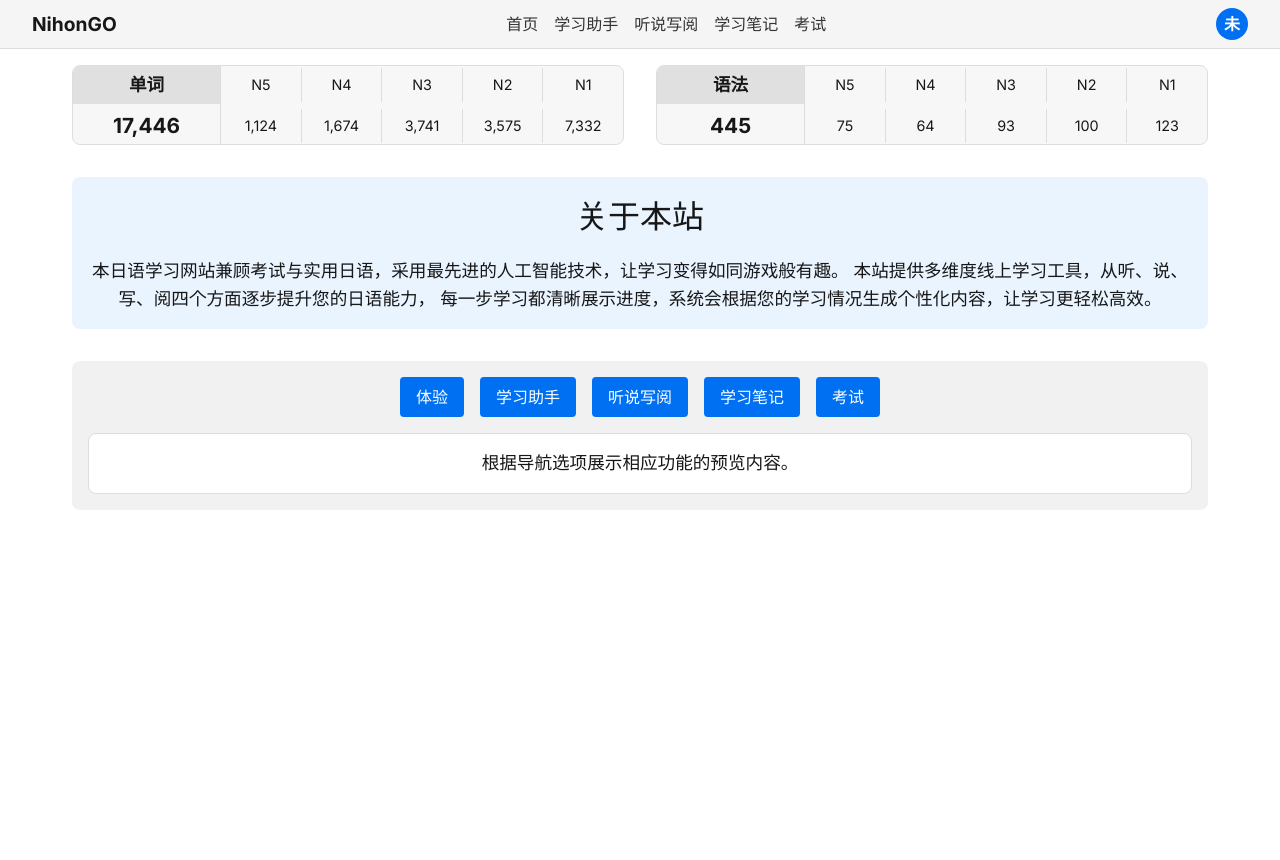
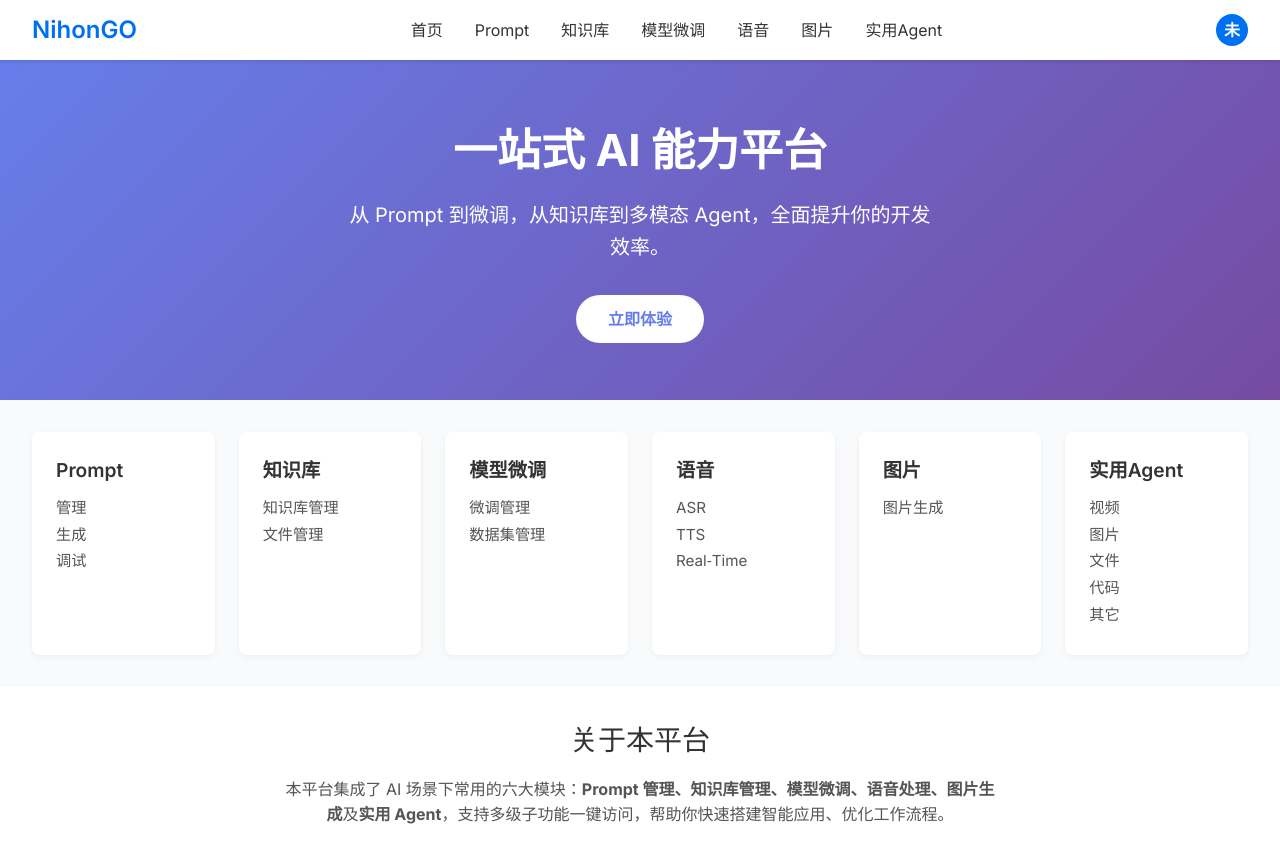
Before and after one commit to owenshen0907/AiTool, a Next.js app: page / in a window 1280 px wide. Before the commit the page ends 800 px from the top, so only its background shows below. Built offline with nearby package versions, Linux system fonts and the light colour scheme; no server answers.

Commit message:
AiTool提交

```diff
--- a/src/app/components/NavBar.module.css
+++ b/src/app/components/NavBar.module.css
@@ -1,38 +1,96 @@
+/* components/NavBar.module.css */
 .navContainer {
     display: flex;
     align-items: center;
     justify-content: space-between;
-    padding: 0.5rem 2rem;
-    background-color: #f5f5f5;
-    border-bottom: 1px solid #ddd;
+    padding: 0 2rem;
+    height: 60px;
+    background-color: #ffffff;
+    box-shadow: 0 2px 4px rgba(0,0,0,0.1);
     position: relative;
+    z-index: 100;
 }
 
 .logo {
-    font-size: 1.2rem;
-    font-weight: bold;
-    text-align: center;
+    font-size: 1.5rem;
+    font-weight: 600;
+    color: #0070f3;
 }
 
 .navMenu {
     list-style: none;
     display: flex;
-    gap: 1rem;
     margin: 0;
     padding: 0;
 }
 
 .navMenu li {
+    position: relative;
+    margin: 0 1rem;
+}
+
+.navMenu a,
+.navMenu span {
+    font-size: 1rem;
+    color: #333;
+    text-decoration: none;
+    padding: 0.5rem 0;
+    display: inline-block;
+}
+
+.navMenu a:hover,
+.navMenu span:hover {
+    color: #0070f3;
+}
+
+.navItem:hover > .dropdownMenu {
+    display: block;
+}
+
+.dropdownMenu {
+    display: none;
+    position: absolute;
+    top: 100%;
+    left: 0;
+    min-width: 160px;
+    background-color: #fff;
+    border: 1px solid #eaeaea;
+    box-shadow: 0 4px 8px rgba(0,0,0,0.1);
+    border-radius: 4px;
+    padding: 0.5rem 0;
+}
+
+.dropdownMenu li {
     margin: 0;
 }
 
-.navMenu a {
-    text-decoration: none;
-    color: #333;
+.dropdownMenu a,
+.dropdownMenu span {
+    padding: 0.5rem 1rem;
+    width: 100%;
+    display: block;
 }
 
-.navMenu a:hover {
-    color: #0070f3;
+.dropdownMenu a:hover,
+.dropdownMenu span:hover {
+    background-color: #f5f5f5;
+}
+
+.navItem:hover > .dropdownMenu .navItem:hover > .subDropdownMenu {
+    display: block;
+}
+
+.subDropdownMenu {
+    display: none;
+    position: absolute;
+    top: 0;
+    left: 100%;
+    min-width: 160px;
+    background-color: #fff;
+    border: 1px solid #eaeaea;
+    box-shadow: 0 4px 8px rgba(0,0,0,0.1);
+    border-radius: 4px;
+    padding: 0.5rem 0;
 }
 
 .userInfo {
--- a/src/app/components/NavBar.tsx
+++ b/src/app/components/NavBar.tsx
@@ -1,10 +1,10 @@
+// components/NavBar.tsx
 'use client';
 import Link from 'next/link';
 import React, { useState, useEffect } from 'react';
 import styles from './NavBar.module.css';
 
 export default function NavBar() {
-    // 存储从 /api/user/get 获取到的用户信息
     const [userData, setUserData] = useState<any>(null);
     const [dropdownOpen, setDropdownOpen] = useState(false);
     const [showModal, setShowModal] = useState(false);
@@ -15,117 +15,144 @@ export default function NavBar() {
                 const res = await fetch('/api/user/get', {
                     headers: { 'Content-Type': 'application/json' },
                 });
-                if (!res.ok) {
-                    throw new Error(`请求失败：${res.status}`);
-                }
+                if (!res.ok) throw new Error(`请求失败：${res.status}`);
                 const data = await res.json();
-                console.log('获取到的用户数据：', data);
                 setUserData(data.user);
-                // 同时将数据存入 sessionStorage
                 sessionStorage.setItem('userData', JSON.stringify(data.user));
             } catch (err) {
                 console.error('获取用户信息出错：', err);
             }
         };
-
-        // 尝试从 sessionStorage 获取数据，如果没有，再调用接口
-        const cachedUser = sessionStorage.getItem('userData');
-        if (cachedUser) {
-            setUserData(JSON.parse(cachedUser));
-        } else {
-            fetchUserData();
-        }
+        const cached = sessionStorage.getItem('userData');
+        if (cached) setUserData(JSON.parse(cached));
+        else fetchUserData();
     }, []);
 
     const handleLogout = () => {
-        document.cookie =
-            "sessionToken=; expires=Thu, 01 Jan 1970 00:00:00 UTC; path=/;";
-        document.cookie =
-            "userId=; expires=Thu, 01 Jan 1970 00:00:00 UTC; path=/;";
+        document.cookie = "sessionToken=;expires=Thu, 01 Jan 1970 00:00:00 UTC;path=/;";
+        document.cookie = "userId=;expires=Thu, 01 Jan 1970 00:00:00 UTC;path=/;";
         sessionStorage.removeItem('userData');
         window.location.reload();
     };
 
-    const nickname = userData?.data.displayName || userData?.data.name || "未登录";
+    const nickname = userData?.data.displayName || userData?.data.name || '未登录';
 
     return (
         <nav className={styles.navContainer}>
             <div className={styles.logo}>NihonGO</div>
+
             <ul className={styles.navMenu}>
-                <li>
-                    <Link href="/">首页</Link>
+                <li><Link href="/">首页</Link></li>
+
+                <li className={styles.navItem}>
+                    <span>Prompt</span>
+                    <ul className={styles.dropdownMenu}>
+                        <li><Link href="/prompt/manage">Prompt管理</Link></li>
+                        <li><Link href="/prompt/create">Prompt生成</Link></li>
+                        <li><Link href="/prompt/debug">Prompt调试</Link></li>
+                    </ul>
                 </li>
-                <li>
-                    <Link href="/study-assistant">学习助手</Link>
+
+                <li className={styles.navItem}>
+                    <span>知识库</span>
+                    <ul className={styles.dropdownMenu}>
+                        <li><Link href="/kb/manage">知识库管理</Link></li>
+                        <li><Link href="/kb/files">文件管理</Link></li>
+                    </ul>
                 </li>
-                <li>
-                    <Link href="/listen-speak-read-write">听说写阅</Link>
+
+                <li className={styles.navItem}>
+                    <span>模型微调</span>
+                    <ul className={styles.dropdownMenu}>
+                        <li><Link href="/fine-tune/manage">微调管理</Link></li>
+                        <li><Link href="/fine-tune/datasets">数据集管理</Link></li>
+                    </ul>
                 </li>
-                <li>
-                    <Link href="/study-notes">学习笔记</Link>
+
+                <li className={styles.navItem}>
+                    <span>语音</span>
+                    <ul className={styles.dropdownMenu}>
+                        <li><Link href="/speech/asr">ASR</Link></li>
+                        <li><Link href="/speech/tts">TTS</Link></li>
+                        <li><Link href="/speech/real-time">Real‑Time</Link></li>
+                    </ul>
                 </li>
-                <li>
-                    <Link href="/exam">考试</Link>
+
+                <li className={styles.navItem}>
+                    <span>图片</span>
+                    <ul className={styles.dropdownMenu}>
+                        <li><Link href="/image/generate">图片生成</Link></li>
+                    </ul>
+                </li>
+
+                <li className={styles.navItem}>
+                    <span>实用Agent</span>
+                    <ul className={styles.dropdownMenu}>
+                        <li className={styles.navItem}>
+                            <span>视频</span>
+                            <ul className={styles.subDropdownMenu}>
+                                <li><Link href="/agent/video/summary">视频总结</Link></li>
+                                <li><Link href="/agent/video/script">生成剪辑脚本</Link></li>
+                                <li><Link href="/agent/video/copy">生成文案</Link></li>
+                            </ul>
+                        </li>
+                        <li className={styles.navItem}>
+                            <span>图片</span>
+                            <ul className={styles.subDropdownMenu}>
+                                <li><Link href="/agent/image/batch-analysis">图片批量分析</Link></li>
+                                <li><Link href="/agent/image/batch-annotate">图片批量标注</Link></li>
+                            </ul>
+                        </li>
+                        <li className={styles.navItem}>
+                            <span>文件</span>
+                            <ul className={styles.subDropdownMenu}>
+                                <li><Link href="/agent/file/text-summary">一键总结（文本）</Link></li>
+                                <li><Link href="/agent/file/image-summary">一键总结（图片）</Link></li>
+                            </ul>
+                        </li>
+                        <li className={styles.navItem}>
+                            <span>代码</span>
+                            <ul className={styles.subDropdownMenu}>
+                                <li><Link href="/agent/code/readme">一键生成README</Link></li>
+                                <li><Link href="/agent/code/docs">一键生成接口文档</Link></li>
+                            </ul>
+                        </li>
+                        <li className={styles.navItem}>
+                            <span>其它</span>
+                            <ul className={styles.subDropdownMenu}>
+                                <li><Link href="/agent/other/custom-test">自定义接口测试</Link></li>
+                            </ul>
+                        </li>
+                    </ul>
                 </li>
             </ul>
+
             <div
                 className={styles.userInfo}
                 onMouseEnter={() => setDropdownOpen(true)}
                 onMouseLeave={() => setDropdownOpen(false)}
             >
-                <div className={styles.userAvatar}>
-                    {nickname.charAt(0)}
-                </div>
+                <div className={styles.userAvatar}>{nickname.charAt(0)}</div>
                 {dropdownOpen && (
                     <div className={styles.dropdown}>
-                        <div
-                            className={styles.dropdownItem}
-                            onClick={() => setShowModal(true)}
-                        >
-                            个人信息
-                        </div>
-                        <div
-                            className={styles.dropdownItem}
-                            onClick={handleLogout}
-                        >
-                            注销登录
-                        </div>
+                        <div className={styles.dropdownItem} onClick={() => setShowModal(true)}>个人信息</div>
+                        <div className={styles.dropdownItem} onClick={handleLogout}>注销登录</div>
                     </div>
                 )}
             </div>
+
             {showModal && (
-                <div
-                    className={styles.modalOverlay}
-                    onClick={() => setShowModal(false)}
-                >
-                    <div
-                        className={styles.modalContent}
-                        onClick={(e) => e.stopPropagation()}
-                    >
+                <div className={styles.modalOverlay} onClick={() => setShowModal(false)}>
+                    <div className={styles.modalContent} onClick={e => e.stopPropagation()}>
                         <h2>个人信息</h2>
                         {userData ? (
-                            <div>
-                                <p>
-                                    <strong>用户ID：</strong>
-                                    {userData.data.name || "未知"}
-                                </p>
-                                <p>
-                                    <strong>昵称：</strong>
-                                    {userData.data.displayName || "未知"}
-                                </p>
-                                <p>
-                                    <strong>邮箱：</strong>
-                                    {userData.data.email || "未提供"}
-                                </p>
-                                <p>
-                                    <strong>电话：</strong>
-                                    {userData.data.phone || "未提供"}
-                                </p>
-                                <p>
-                                    <strong>微信：</strong>
-                                    {userData.data.wechat || "未提供"}
-                                </p>
-                            </div>
+                            <>
+                                <p><strong>用户ID：</strong>{userData.data.name || '未知'}</p>
+                                <p><strong>昵称：</strong>{userData.data.displayName || '未知'}</p>
+                                <p><strong>邮箱：</strong>{userData.data.email || '未提供'}</p>
+                                <p><strong>电话：</strong>{userData.data.phone || '未提供'}</p>
+                                <p><strong>微信：</strong>{userData.data.wechat || '未提供'}</p>
+                            </>
                         ) : (
                             <p>未获取到用户信息</p>
                         )}
--- a/src/app/page.module.css
+++ b/src/app/page.module.css
@@ -1,119 +1,108 @@
+/* app/page.module.css */
 .main {
-    max-width: 1200px;
-    margin: 0 auto;
-    padding: 1rem 2rem;
+    width: 100%;
+    min-height: 100vh;
+    display: flex;
+    flex-direction: column;
+    background-color: #f9fafb;
     font-family: 'Inter', sans-serif;
 }
 
-/* 统计区域 */
-.statistics {
+/* 英雄区 */
+.hero {
+    flex: 1;
+    background: linear-gradient(135deg, #667eea 0%, #764ba2 100%);
+    color: #fff;
     display: flex;
-    gap: 2rem;
+    flex-direction: column;
+    align-items: center;
+    justify-content: center;
+    text-align: center;
+    padding: 3rem 1rem;
+}
+.title {
+    font-size: 2.75rem;
+    font-weight: 700;
+    margin-bottom: 1rem;
+}
+.subtitle {
+    font-size: 1.25rem;
     margin-bottom: 2rem;
-    justify-content: center;
+    max-width: 600px;
+    line-height: 1.6;
+}
+.cta {
+    background-color: #fff;
+    color: #667eea;
+    padding: 0.75rem 2rem;
+    border-radius: 9999px;
+    font-weight: 600;
+    text-decoration: none;
+    transition: background-color 0.2s;
+}
+.cta:hover {
+    background-color: #f0f0f0;
 }
 
-.statsBlock {
-    width: 650px;
-    height: 80px;
-    background-color: #f7f7f7;
-    border: 1px solid #ddd;
+/* 功能区 */
+.features {
+    display: grid;
+    grid-template-columns: repeat(auto-fit, minmax(180px, 1fr));
+    gap: 1.5rem;
+    padding: 2rem;
+}
+.card {
+    background-color: #fff;
     border-radius: 8px;
-    overflow: hidden;
-    display: flex;
-    flex-direction: column;
-    justify-content: space-around;
+    box-shadow: 0 2px 6px rgba(0,0,0,0.05);
+    padding: 1.5rem;
+    text-decoration: none;
+    color: #333;
+    transition: transform 0.2s, box-shadow 0.2s;
+}
+.card:hover {
+    transform: translateY(-4px);
+    box-shadow: 0 4px 12px rgba(0,0,0,0.1);
+}
+.cardTitle {
+    font-size: 1.2rem;
+    font-weight: 600;
+    margin-bottom: 0.75rem;
+}
+.cardDesc {
+    list-style: none;
+    padding: 0;
+    margin: 0;
+}
+.cardDesc li {
+    font-size: 0.95rem;
+    color: #555;
+    margin: 0.25rem 0;
 }
 
-.statsRow {
-    display: flex;
-    flex-wrap: nowrap;
-    align-items: center;
-    justify-content: space-evenly;
-    flex: 1;
+/* 平台介绍 */
+.intro {
+    background-color: #fff;
+    padding: 2rem;
+    text-align: center;
+}
+.intro h2 {
+    font-size: 1.75rem;
+    color: #333;
+    margin-bottom: 1rem;
+}
+.intro p {
+    font-size: 1rem;
+    color: #555;
+    line-height: 1.6;
+    max-width: 720px;
+    margin: 0 auto;
 }
 
-.statsCell {
-    flex: 1;
-    text-align: center;
-    padding: 6px;
-    border-right: 1px solid #ddd;
-    font-size: 0.9rem;
+/* 响应式 */
+@media (max-width: 640px) {
+    .title { font-size: 2rem; }
+    .subtitle { font-size: 1rem; }
+    .features { padding: 1rem; }
+    .intro { padding: 1rem; }
 }
-
-.statsCell:last-child {
-    border-right: none;
-}
-
-/* 第一列：单词/语法标题，较宽且有区分背景色 */
-.cellWide {
-    flex: 2;
-    font-size: 1.1rem;
-    font-weight: bold;
-    background-color: #e0e0e0;
-    padding: 6px;
-    border-right: 1px solid #ddd;
-}
-
-/* 第一列数据：数字略大 */
-.cellWideLarge {
-    flex: 2;
-    font-size: 1.3rem;
-    font-weight: bold;
-    padding: 6px;
-    border-right: 1px solid #ddd;
-}
-
-/* 介绍区域 */
-.introduction {
-    margin-bottom: 2rem;
-    padding: 1rem;
-    background-color: #eaf4ff;
-    border-radius: 8px;
-    text-align: center;
-}
-
-.introduction h2 {
-    font-size: 2rem;
-    margin-bottom: 1rem;
-}
-
-.introduction p {
-    font-size: 1.1rem;
-    line-height: 1.6;
-}
-
-/* 轮播导航区域 */
-.carousel {
-    background-color: #f1f1f1;
-    padding: 1rem;
-    border-radius: 8px;
-    text-align: center;
-}
-
-.carouselNav {
-    margin-bottom: 1rem;
-}
-
-.navButton {
-    background-color: #0070f3;
-    color: #fff;
-    border: none;
-    padding: 0.5rem 1rem;
-    margin: 0 0.5rem;
-    border-radius: 4px;
-    cursor: pointer;
-    font-size: 1rem;
-}
-
-.navButton:hover {
-    background-color: #005bb5;
-}
-
-.carouselContent {
-    padding: 1rem;
-    background-color: #fff;
-    border: 1px solid #ddd;
-    border-radius: 8px;
-    font-size: 1.1rem;
-}
--- a/src/app/page.tsx
+++ b/src/app/page.tsx
@@ -1,73 +1,73 @@
+// app/page.tsx
 import React from 'react';
+import Link from 'next/link';
 import styles from './page.module.css';
 
 export default function HomePage() {
+    const features = [
+        {
+            title: 'Prompt',
+            desc: ['管理', '生成', '调试'],
+            href: '/prompt/manage'
+        },
+        {
+            title: '知识库',
+            desc: ['知识库管理', '文件管理'],
+            href: '/kb/manage'
+        },
+        {
+            title: '模型微调',
+            desc: ['微调管理', '数据集管理'],
+            href: '/fine-tune/manage'
+        },
+        {
+            title: '语音',
+            desc: ['ASR', 'TTS', 'Real‑Time'],
+            href: '/speech/asr'
+        },
+        {
+            title: '图片',
+            desc: ['图片生成'],
+            href: '/image/generate'
+        },
+        {
+            title: '实用Agent',
+            desc: ['视频', '图片', '文件', '代码', '其它'],
+            href: '/agent/video/summary'
+        }
+    ];
+
     return (
         <main className={styles.main}>
-            {/* 上部分：统计区域 */}
-            <section className={styles.statistics}>
-                {/* 单词统计 */}
-                <div className={styles.statsBlock}>
-                    <div className={styles.statsRow}>
-                        <div className={`${styles.statsCell} ${styles.cellWide}`}>单词</div>
-                        <div className={styles.statsCell}>N5</div>
-                        <div className={styles.statsCell}>N4</div>
-                        <div className={styles.statsCell}>N3</div>
-                        <div className={styles.statsCell}>N2</div>
-                        <div className={styles.statsCell}>N1</div>
-                    </div>
-                    <div className={styles.statsRow}>
-                        <div className={`${styles.statsCell} ${styles.cellWideLarge}`}>17,446</div>
-                        <div className={styles.statsCell}>1,124</div>
-                        <div className={styles.statsCell}>1,674</div>
-                        <div className={styles.statsCell}>3,741</div>
-                        <div className={styles.statsCell}>3,575</div>
-                        <div className={styles.statsCell}>7,332</div>
-                    </div>
-                </div>
-                {/* 语法统计 */}
-                <div className={styles.statsBlock}>
-                    <div className={styles.statsRow}>
-                        <div className={`${styles.statsCell} ${styles.cellWide}`}>语法</div>
-                        <div className={styles.statsCell}>N5</div>
-                        <div className={styles.statsCell}>N4</div>
-                        <div className={styles.statsCell}>N3</div>
-                        <div className={styles.statsCell}>N2</div>
-                        <div className={styles.statsCell}>N1</div>
-                    </div>
-                    <div className={styles.statsRow}>
-                        <div className={`${styles.statsCell} ${styles.cellWideLarge}`}>445</div>
-                        <div className={styles.statsCell}>75</div>
-                        <div className={styles.statsCell}>64</div>
-                        <div className={styles.statsCell}>93</div>
-                        <div className={styles.statsCell}>100</div>
-                        <div className={styles.statsCell}>123</div>
-                    </div>
-                </div>
+            {/* 英雄区 */}
+            <section className={styles.hero}>
+                <h1 className={styles.title}>一站式 AI 能力平台</h1>
+                <p className={styles.subtitle}>从 Prompt 到微调，从知识库到多模态 Agent，全面提升你的开发效率。</p>
+                <Link href="/prompt/manage" className={styles.cta}>
+                    立即体验
+                </Link>
             </section>
 
-            {/* 中部分：网站介绍 */}
-            <section className={styles.introduction}>
-                <h2>关于本站</h2>
-                <p>
-                    本日语学习网站兼顾考试与实用日语，采用最先进的人工智能技术，让学习变得如同游戏般有趣。
-                    本站提供多维度线上学习工具，从听、说、写、阅四个方面逐步提升您的日语能力，
-                    每一步学习都清晰展示进度，系统会根据您的学习情况生成个性化内容，让学习更轻松高效。
-                </p>
+            {/* 功能区 */}
+            <section className={styles.features}>
+                {features.map(f => (
+                    <Link key={f.title} href={f.href} className={styles.card}>
+                        <h3 className={styles.cardTitle}>{f.title}</h3>
+                        <ul className={styles.cardDesc}>
+                            {f.desc.map(item => <li key={item}>{item}</li>)}
+                        </ul>
+                    </Link>
+                ))}
             </section>
 
-            {/* 下部分：轮播导航模块 */}
-            <section className={styles.carousel}>
-                <nav className={styles.carouselNav}>
-                    <button className={styles.navButton}>体验</button>
-                    <button className={styles.navButton}>学习助手</button>
-                    <button className={styles.navButton}>听说写阅</button>
-                    <button className={styles.navButton}>学习笔记</button>
-                    <button className={styles.navButton}>考试</button>
-                </nav>
-                <div className={styles.carouselContent}>
-                    <p>根据导航选项展示相应功能的预览内容。</p>
-                </div>
+            {/* 平台介绍 */}
+            <section className={styles.intro}>
+                <h2>关于本平台</h2>
+                <p>
+                    本平台集成了 AI 场景下常用的六大模块：
+                    <strong>Prompt 管理、知识库管理、模型微调、语音处理、图片生成</strong>及
+                    <strong>实用 Agent</strong>，支持多级子功能一键访问，帮助你快速搭建智能应用、优化工作流程。
+                </p>
             </section>
         </main>
     );
```
Also changed, not shown: 1 other file (tests, documents, lock files or other folders).
